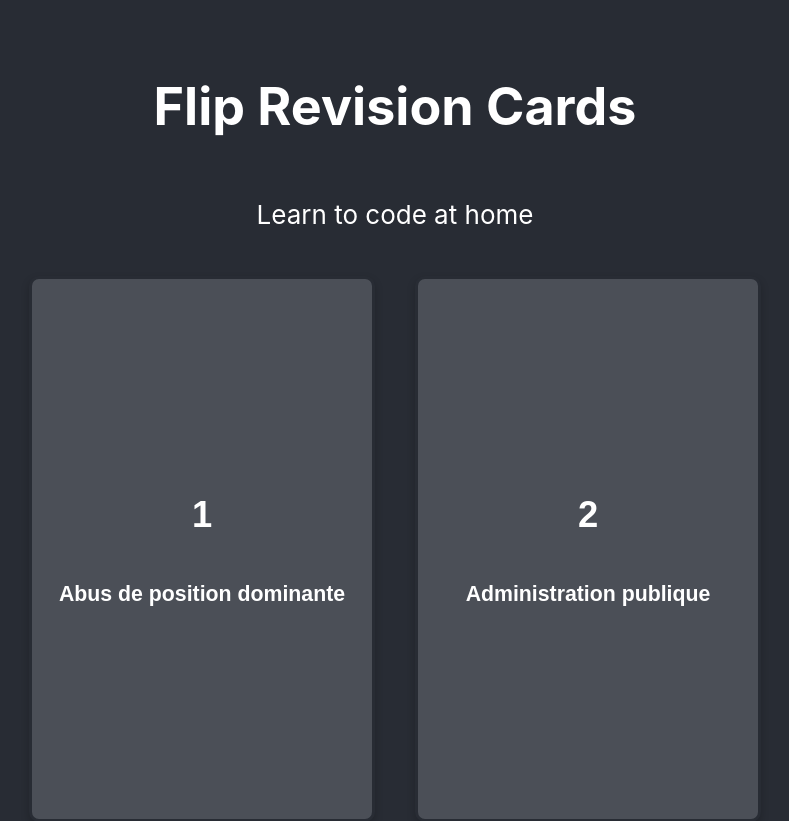
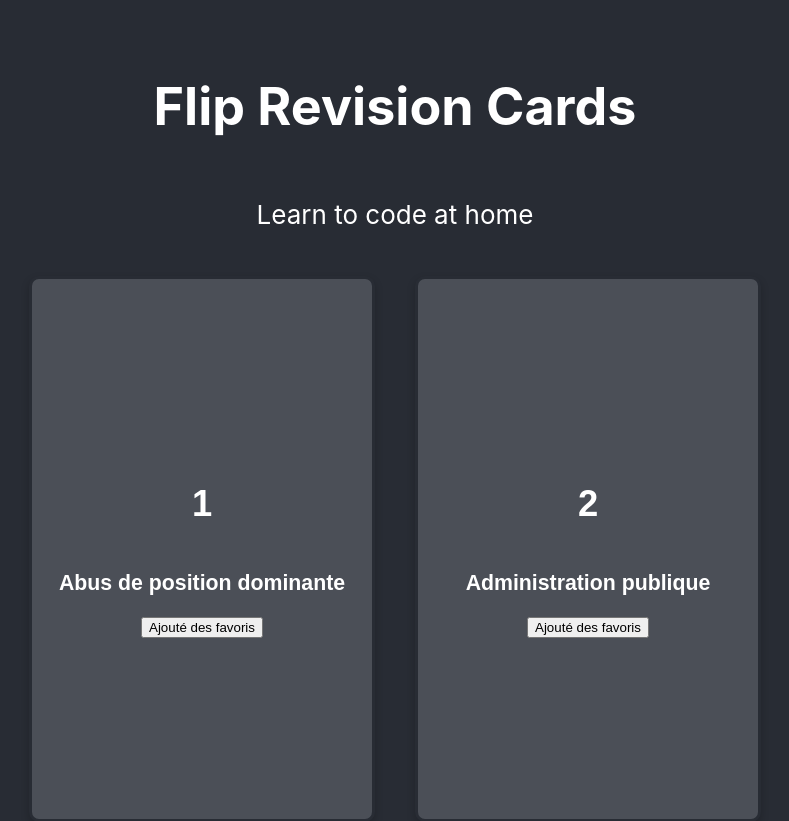
Before and after one commit to D-Seonay/FRC, a React (Create React App) app in the folder flip-revision-card/: page / in a window 1280 px wide. Shown: the top 821 px of the page, without its empty margins (245-1034 px from the left). Built offline with nearby package versions, Linux system fonts and the light colour scheme.

Commit message:
Add favorite functionality to Cards component

```diff
--- a/flip-revision-card/src/components/Cards.js
+++ b/flip-revision-card/src/components/Cards.js
@@ -9,14 +9,29 @@ function Cards() {
             id: item.id,
             word: item.word,
             definition: item.definition,
-            favorite: item.favorite === "true",
+            favorite: false,
             isFlipped: false // Ajout de l'état pour indiquer si la carte est retournée ou non
         }))
     );
 
+
+
     const handleCardClick = (index) => {
         const updatedCardData = [...cardData];
         updatedCardData[index].isFlipped = !updatedCardData[index].isFlipped;
+        setCardData(updatedCardData);
+    };
+
+    const handleFavoriteClick = (index) => {
+
+        const updatedCardData = [...cardData];
+        updatedCardData[index].favorite = !updatedCardData[index].favorite;
+        setCardData(updatedCardData);
+    };
+
+    const handleRemoveFavoriteClick = (index) => {
+        const updatedCardData = [...cardData];
+        updatedCardData[index].favorite = false;
         setCardData(updatedCardData);
     };
 
@@ -35,6 +50,8 @@ function Cards() {
                     <div className="card-back">
                         <h3>{card.definition}</h3>
                     </div>
+                    {card.favorite  === false && <button onClick={() => handleFavoriteClick(index)}>Ajouté des favoris</button>}
+                    {card.favorite && <button onClick={() => handleRemoveFavoriteClick(index)}>Supprimer des favoris</button>}
                 </div>
             ))}
         </div>
```
